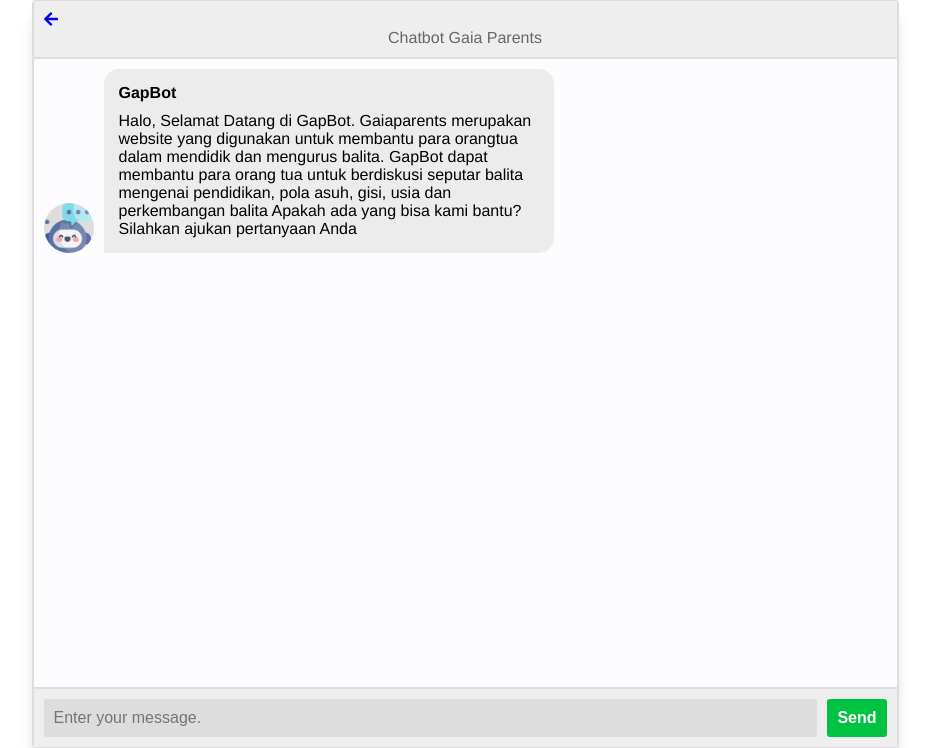
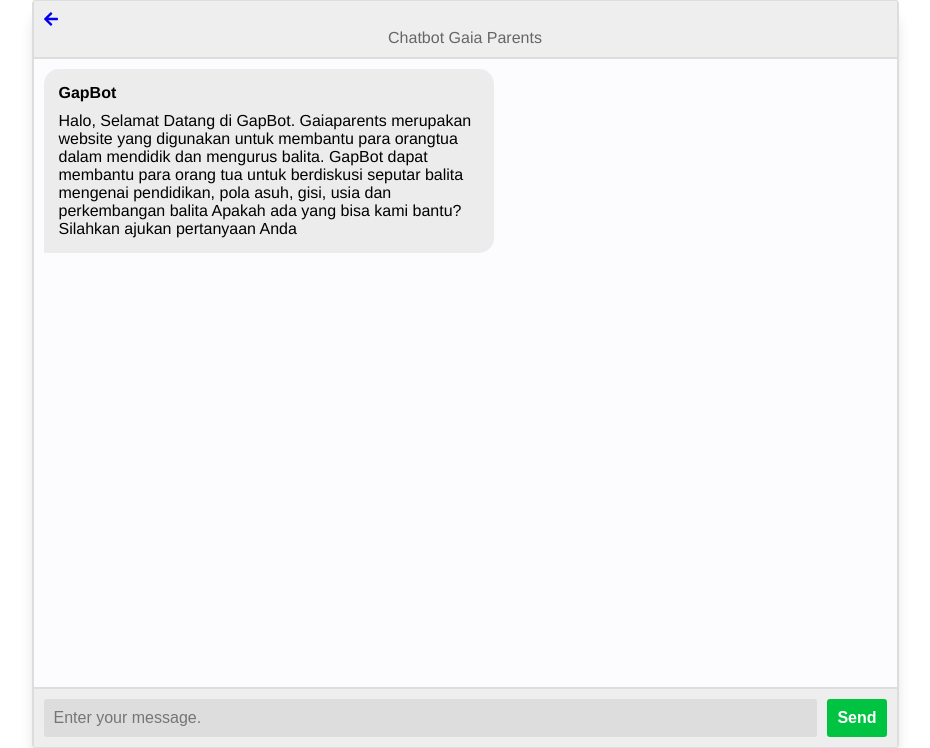
Before and after one commit to adhityadimas22/chatbot_hampir_fix, a Flask app: page /bot in a window 1280 px wide. Shown: the part 26-774 px from the top of the page, without its empty margins (175-1105 px from the left). Run offline with Flask 2, Linux system fonts and the light colour scheme; parts of the project's set-up code (start-up, migrations or seed data) failed here and were passed over; some libraries are stand-ins or nearby versions.

Commit message:
Update chatbot.html

```diff
--- a/templates/chatbot.html
+++ b/templates/chatbot.html
@@ -31,7 +31,7 @@
 
     <main class="msger-chat">
       <div class="msg left-msg">
-        <div class="msg-img" style="background-image: url({{ url_for('static', filename='img/services/cb.png') }})"></div>
+        <!-- <div class="msg-img" style="background-image: url({{ url_for('static', filename='img/services/cb.png') }})"></div> -->
 
         <div class="msg-bubble">
           <div class="msg-info">
```
